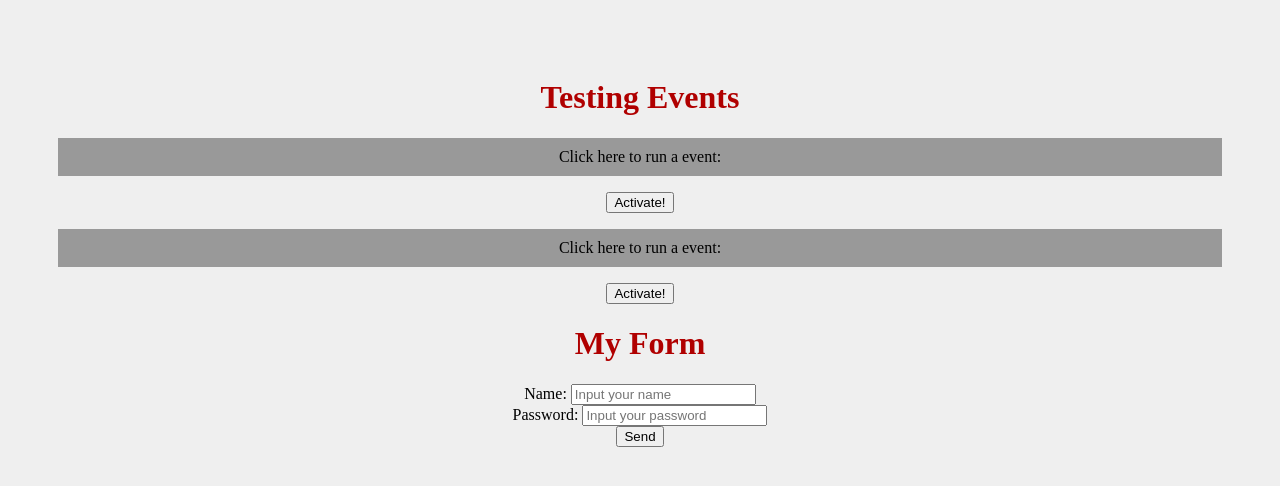
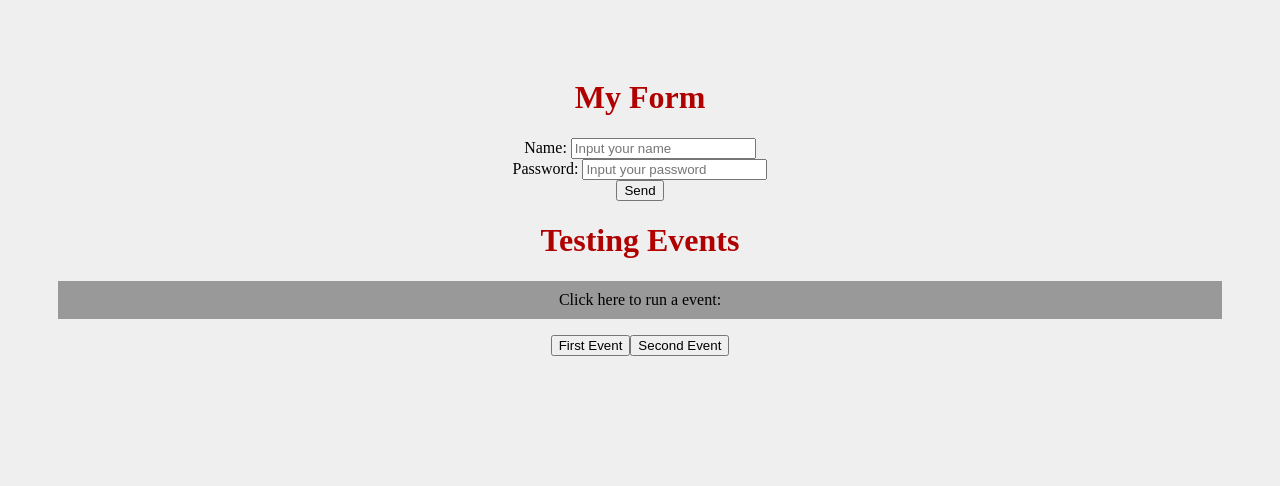
Before and after one commit to joaoflaviosantos/react-study, a React (Create React App) app in the folder my-first-app/: page / in a window 1280 px wide. Shown: the top 486 px of the page. Built offline with nearby package versions, Linux system fonts and the light colour scheme.

Commit message:
feat: implementing youtube-hora-de-codar-react-11 (events)

```diff
--- a/my-first-app/src/App.js
+++ b/my-first-app/src/App.js
@@ -6,10 +6,9 @@ function App() {
 
   return (
     <div className="App">
+      <Form />
       <h1>Testing Events</h1>
-      <Event number={1} />
-      <Event number={2} />
-      <Form />
+      <Event />
     </div>
   );
 }
--- a/my-first-app/src/components/Event.js
+++ b/my-first-app/src/components/Event.js
@@ -1,13 +1,30 @@
+import Button from "./event/Button";
+
+/*
 function Event({ number }) {
 
     function myEvent() {
         alert(`I'm activated! Number ${number}!`)
     }
+    */
+
+
+function Event() {
+
+    function myFirstEvent() {
+        // alert(`Activating my first event!`)
+        console.log(`Activating my first event!`)
+    }
+
+    function mySecondEvent() {
+        console.log(`Activating my second event!`)
+    }
 
     return (
         <div>
             <p>Click here to run a event:</p>
-            <button onClick={ myEvent }>Activate!</button>
+            <Button event={ myFirstEvent } text="First Event" />
+            <Button event={ mySecondEvent } text="Second Event" />
         </div>
     );
 }
--- a/my-first-app/src/components/Form.js
+++ b/my-first-app/src/components/Form.js
@@ -2,7 +2,7 @@ import { useState } from "react";
 
 function Form() {
 
-    const [ name, setName ] = useState()
+    const [ name, setName ] = useState('')
     const [ password, setPassword ] = useState()
 
     function registerUser(e) {
--- /dev/null
+++ b/my-first-app/src/components/event/Button.js
@@ -0,0 +1,12 @@
+function Button(props) {
+
+    return <button onClick={props.event}>{ props.text }</button>
+
+    /*
+    return (
+        div
+    );
+    */
+}
+
+export default Button;
```
